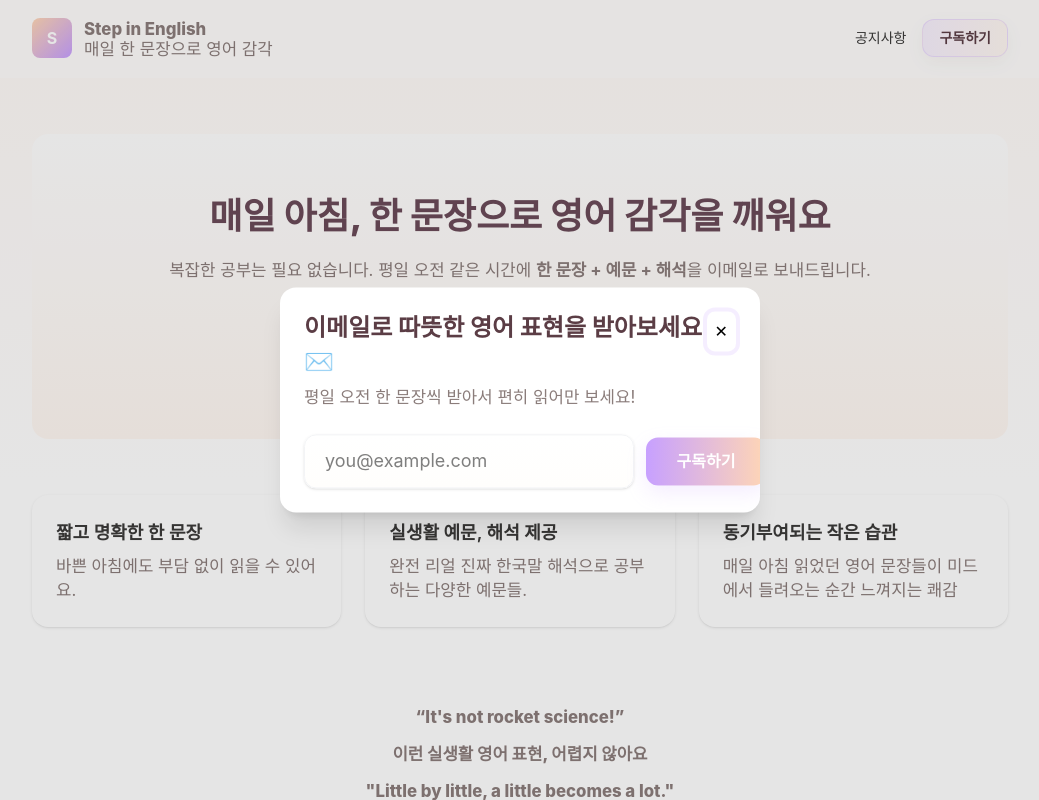
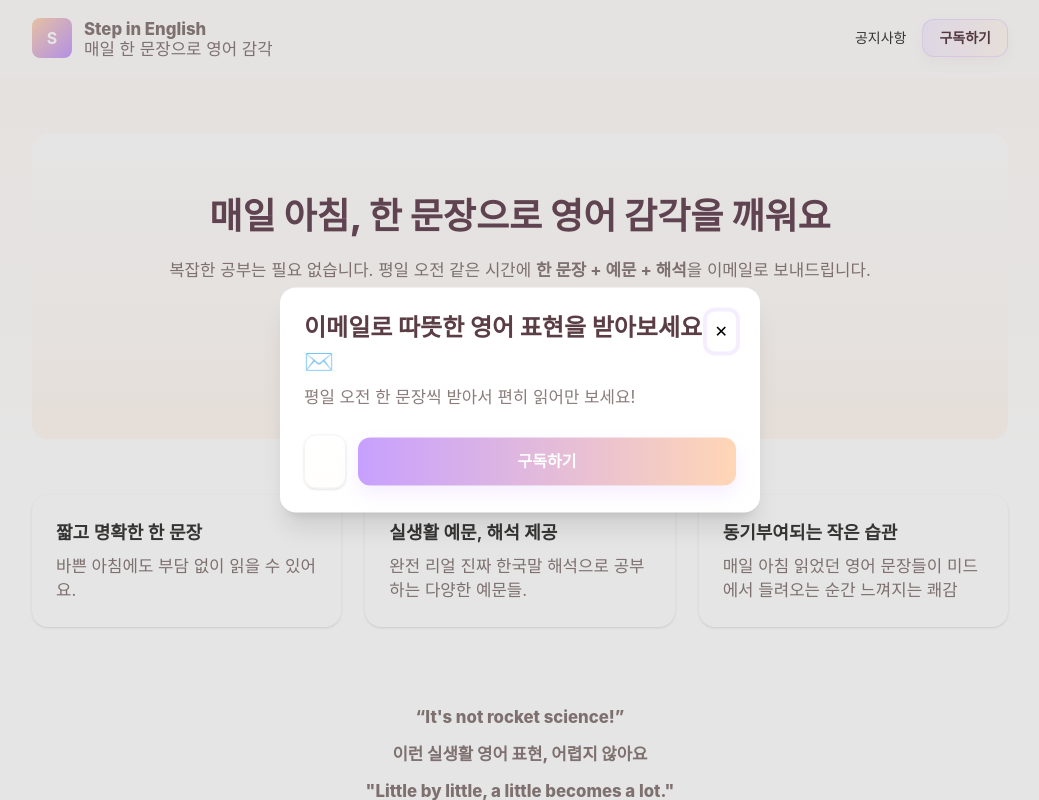
Before and after one commit to Alexseung/daily-english, a Next.js app: page / in a window 1280 px wide. Both pictures are taken after a click on the button "구독하기". Shown: the top 800 px of the page, without its empty margins (120-1159 px from the left). Built offline with nearby package versions, Linux system fonts and the light colour scheme.

Commit message:
modal commit

```diff
--- a/src/components/EmailModal.tsx
+++ b/src/components/EmailModal.tsx
@@ -27,7 +27,11 @@ const EmailModal = forwardRef<EmailModalHandle, EmailModalProps>(
     return (
       <dialog
         ref={dialog}
-        className="fixed top-1/2 left-1/2 -translate-x-1/2 -translate-y-1/2 w-[30rem] rounded-2xl bg-white text-black overflow-hidden shadow-xl z-50"
+        className="
+          fixed top-1/2 left-1/2 -translate-x-1/2 -translate-y-1/2
+          w-[30rem] max-w-[90%]
+          rounded-2xl bg-white text-black overflow-hidden shadow-xl z-50
+        "
       >
         <div className="p-6">
           <div className="flex items-start justify-between">
@@ -48,7 +52,10 @@ const EmailModal = forwardRef<EmailModalHandle, EmailModalProps>(
           </p>
 
           <div className="mt-6">
-            <EmailSubscribeForm onSuccess={() => dialog.current?.close()} />
+            {/* 여기서 모바일 반응형을 적용하기 위해 래퍼 추가 */}
+            <div className="flex flex-col gap-3 w-full">
+              <EmailSubscribeForm />
+            </div>
           </div>
         </div>
       </dialog>
--- a/src/components/EmailSubscribeForm.tsx
+++ b/src/components/EmailSubscribeForm.tsx
@@ -28,12 +28,10 @@ export default function EmailSubscribeForm({ onSuccess }: Props) {
 
       const data = await res.json();
 
-      // ❗ Firebase는 duplicate 오류가 기본적으로 없음
       if (!res.ok) {
         throw new Error(data?.message || "문제가 발생했어요");
       }
 
-      // 성공 처리
       setStatus("success");
       setMessage(
         "구독이 완료되었습니다! 매일 아침 7시 이메일을 확인해보세요 🌞"
@@ -51,21 +49,22 @@ export default function EmailSubscribeForm({ onSuccess }: Props) {
 
   return (
     <form onSubmit={handleSubmit} className="space-y-4">
-      <div className="flex gap-3 items-center">
+      {/* 모바일에서 세로 정렬, 데스크탑에서는 가로 */}
+      <div className="flex gap-3 items-center max-sm:flex-col">
         <input
           type="email"
           required
           placeholder="you@example.com"
           value={email}
           onChange={(e) => setEmail(e.target.value)}
-          className="flex-1 px-5 py-3 rounded-xl border border-gray-100 shadow-sm text-lg"
+          className="flex-1 px-5 py-3 rounded-xl border border-gray-100 shadow-sm text-lg w-full"
           style={{ background: "linear-gradient(180deg,#fff,#fffefc)" }}
         />
 
         <button
           type="submit"
           disabled={status === "loading"}
-          className="px-5 py-3 rounded-xl font-semibold text-white"
+          className="px-5 py-3 rounded-xl font-semibold text-white w-full max-sm:mt-1"
           style={{
             background: "linear-gradient(90deg,#C7A0FF,#FFD6B5)",
             boxShadow: "0 8px 20px rgba(199,160,255,0.18)",
--- a/src/emails/Announcement.tsx
+++ b/src/emails/Announcement.tsx
@@ -177,7 +177,6 @@ export default function Announcement({ item }: Props) {
                 flexWrap: "wrap",
               }}
             >
-              {/* 더 자세히 알아보기 버튼 */}
               <a
                 href={`https://daily-english-five.vercel.app/${item.id}`}
                 className="btn"
@@ -197,7 +196,6 @@ export default function Announcement({ item }: Props) {
                 더 자세히 보기
               </a>
 
-              {/* 인스타그램 버튼 */}
               <a
                 href="https://www.instagram.com/stepinenglish_/"
                 className="btn insta"
```
